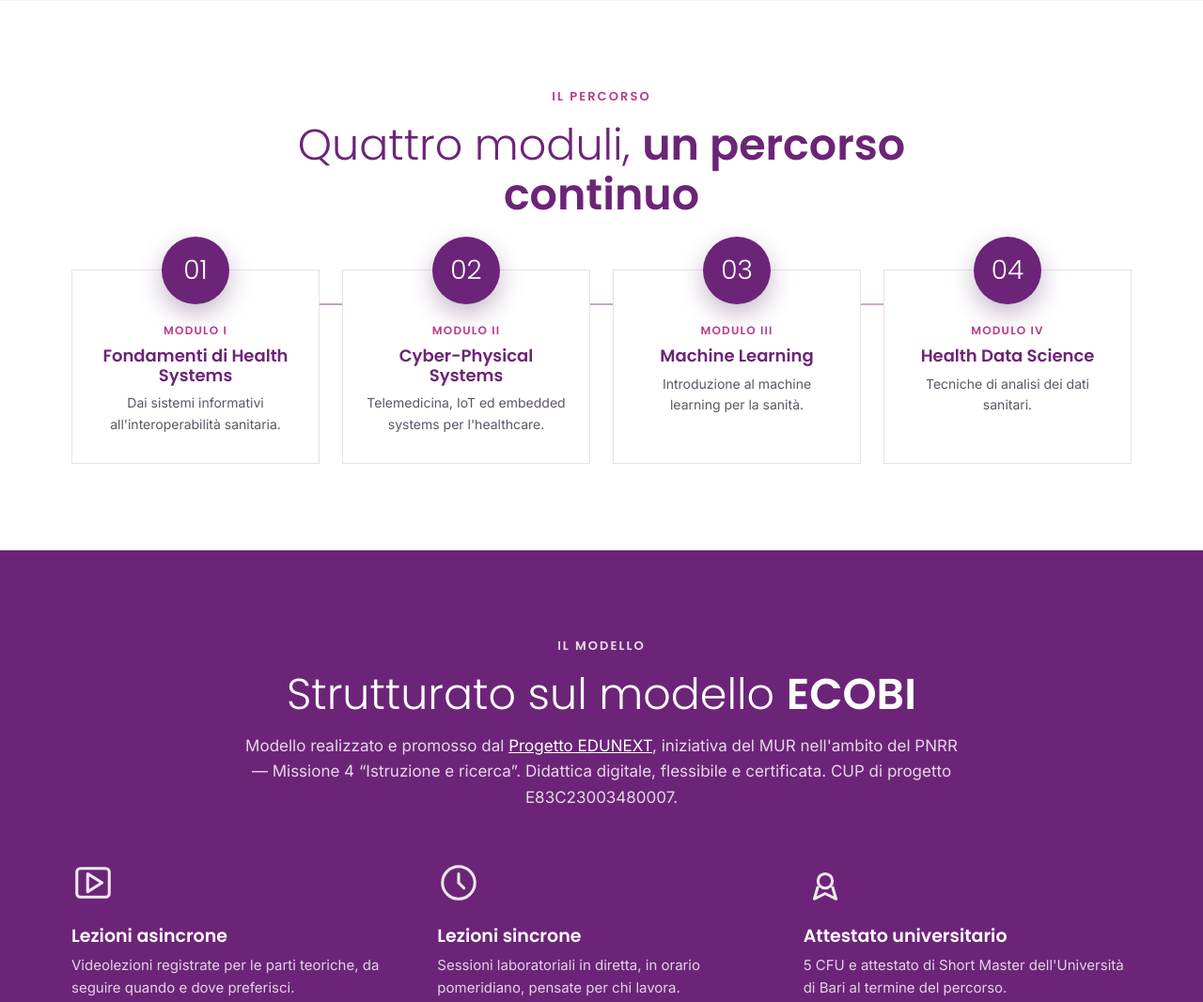
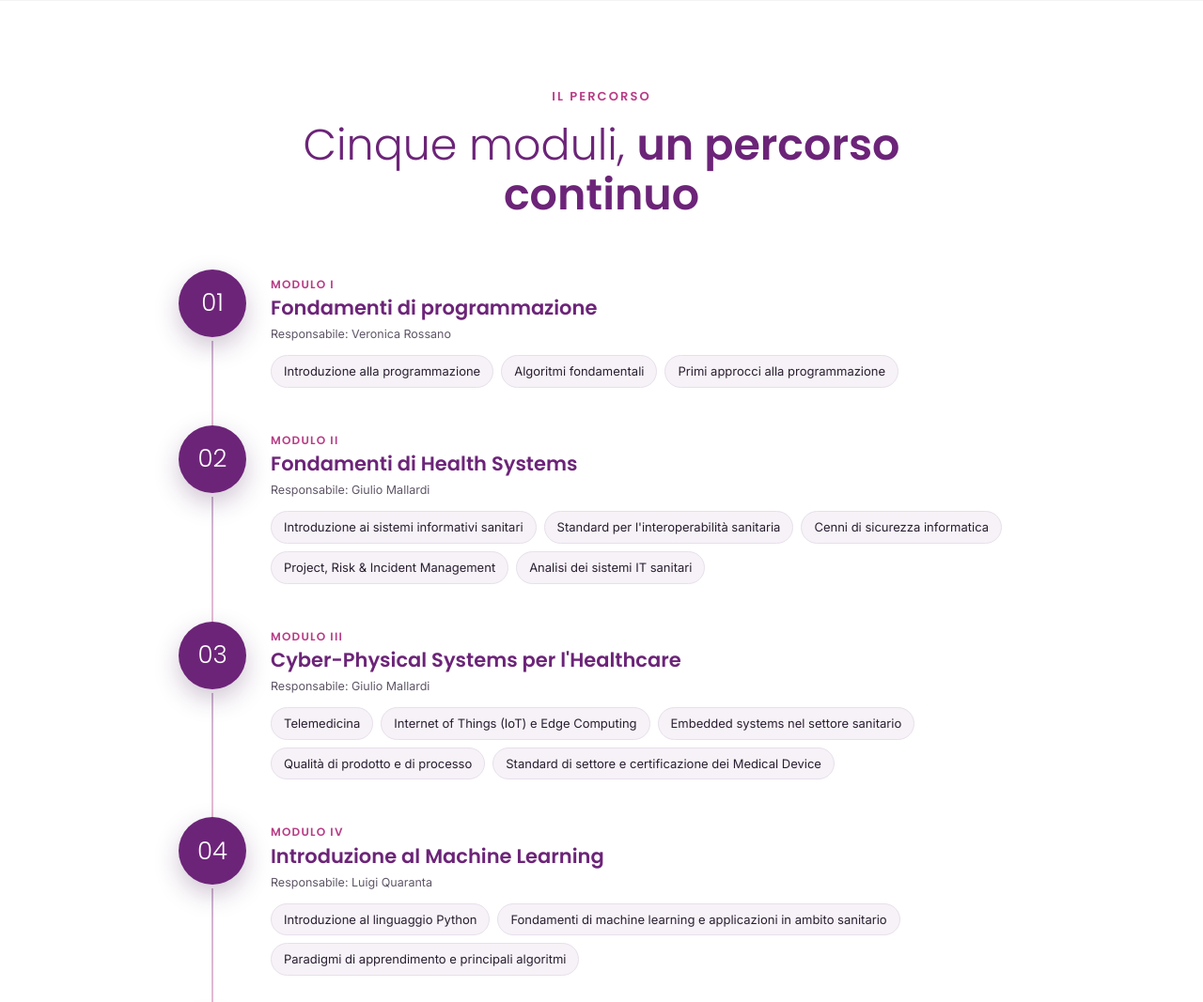
Before and after one commit to masterdigitalhealthuniba/masterdigitalhealthuniba.github.io, a plain HTML site: page index.html in a window 1280 px wide. Shown: the part 1680-2747 px from the top of the page at 94% size. Drawn offline with Linux system fonts and the light colour scheme.

Commit message:
Update index.html

```diff
--- a/index.html
+++ b/index.html
@@ -112,15 +112,17 @@ section{padding:92px 0}
 .occ .card .ic{width:54px;height:54px;border-radius:50%;background:var(--paper);color:var(--viola);display:flex;align-items:center;justify-content:center;margin-bottom:20px}
 .occ .card h3{font-size:21px;color:var(--viola);margin-bottom:10px}
 .occ .card p{color:var(--muted);font-size:15px;flex:1;margin:0}
-.mods{display:grid;grid-template-columns:repeat(4,1fr);gap:24px;position:relative}
-.mods::before{content:"";position:absolute;left:9%;right:9%;top:36px;height:2px;background:linear-gradient(90deg,var(--viola),var(--magenta));opacity:.45}
-.mod{position:relative;text-align:center;background:#fff;border:1px solid var(--line);padding:0 24px 30px}
-.mod .num{width:72px;height:72px;margin:-36px auto 18px;border-radius:50%;background:var(--viola);color:#fff;font-family:var(--display);font-weight:300;font-size:28px;display:flex;align-items:center;justify-content:center;box-shadow:0 10px 26px rgba(67,22,79,.3)}
-.mod .lab{font-family:var(--display);font-weight:600;font-size:12px;letter-spacing:.1em;text-transform:uppercase;color:var(--magenta);margin-bottom:8px}
-.mod h3{font-size:18px;color:var(--viola);margin-bottom:8px}
-.mod p{font-size:14px;color:var(--muted);margin:0}
-@media(max-width:900px){.mods{grid-template-columns:repeat(2,1fr)}.mods::before{display:none}}
-@media(max-width:520px){.mods{grid-template-columns:1fr}}
+.steps{max-width:900px;margin:54px auto 0;position:relative}
+.step{display:grid;grid-template-columns:72px 1fr;gap:26px;padding-bottom:40px;position:relative}
+.step:not(:last-child)::before{content:"";position:absolute;left:35px;top:76px;bottom:-4px;width:2px;background:linear-gradient(var(--viola),var(--magenta));opacity:.35}
+.step .num{width:72px;height:72px;border-radius:50%;background:var(--viola);color:#fff;font-family:var(--display);font-weight:300;font-size:26px;display:flex;align-items:center;justify-content:center;box-shadow:0 10px 26px rgba(67,22,79,.25);z-index:1}
+.step .body{padding-top:6px}
+.step .lab{font-family:var(--display);font-weight:600;font-size:12px;letter-spacing:.1em;text-transform:uppercase;color:var(--magenta);margin-bottom:4px}
+.step h3{font-size:21px;color:var(--viola);margin-bottom:6px}
+.step .doc{font-size:12.5px;color:var(--muted);margin:0 0 12px}
+.step .topics{display:flex;flex-wrap:wrap;gap:8px}
+.step .topics span{background:var(--paper);border:1px solid var(--line);color:var(--ink);font-size:13px;padding:6px 13px;border-radius:20px}
+@media(max-width:520px){.step{grid-template-columns:52px 1fr;gap:16px}.step .num{width:52px;height:52px;font-size:20px}.step:not(:last-child)::before{left:25px;top:56px}}
 .model{background:var(--viola);color:#fff}
 .model .head h2{color:#fff}.model .head .kick{color:#fff;opacity:.85}
 .model .grid{display:grid;grid-template-columns:repeat(3,1fr);gap:40px}
@@ -200,7 +202,7 @@ footer .cup{font-size:12px;opacity:.6}
 </section>
 
 <div class="stats"><div class="wrap">
-  <div class="s"><div class="n">4</div><div class="l">Moduli</div></div>
+  <div class="s"><div class="n">5</div><div class="l">Moduli</div></div>
   <div class="s"><div class="n">136</div><div class="l">Ore</div></div>
   <div class="s"><div class="n">5</div><div class="l">CFU</div></div>
   <div class="s"><div class="n">20–100</div><div class="l">Posti</div></div>
@@ -236,12 +238,13 @@ footer .cup{font-size:12px;opacity:.6}
 
 <section id="percorso">
   <div class="wrap">
-    <div class="head"><span class="kick">Il percorso</span><h2>Quattro moduli, <b>un percorso continuo</b></h2></div>
-    <div class="mods">
-      <div class="mod"><div class="num">01</div><div class="lab">Modulo I</div><h3>Fondamenti di Health Systems</h3><p>Dai sistemi informativi all'interoperabilità sanitaria.</p></div>
-      <div class="mod"><div class="num">02</div><div class="lab">Modulo II</div><h3>Cyber-Physical Systems</h3><p>Telemedicina, IoT ed embedded systems per l'healthcare.</p></div>
-      <div class="mod"><div class="num">03</div><div class="lab">Modulo III</div><h3>Machine Learning</h3><p>Introduzione al machine learning per la sanità.</p></div>
-      <div class="mod"><div class="num">04</div><div class="lab">Modulo IV</div><h3>Health Data Science</h3><p>Tecniche di analisi dei dati sanitari.</p></div>
+    <div class="head"><span class="kick">Il percorso</span><h2>Cinque moduli, <b>un percorso continuo</b></h2></div>
+    <div class="steps">
+      <div class="step"><div class="num">01</div><div class="body"><div class="lab">Modulo I</div><h3>Fondamenti di programmazione</h3><p class="doc">Responsabile: Veronica Rossano</p><div class="topics"><span>Introduzione alla programmazione</span><span>Algoritmi fondamentali</span><span>Primi approcci alla programmazione</span></div></div></div>
+      <div class="step"><div class="num">02</div><div class="body"><div class="lab">Modulo II</div><h3>Fondamenti di Health Systems</h3><p class="doc">Responsabile: Giulio Mallardi</p><div class="topics"><span>Introduzione ai sistemi informativi sanitari</span><span>Standard per l'interoperabilità sanitaria</span><span>Cenni di sicurezza informatica</span><span>Project, Risk &amp; Incident Management</span><span>Analisi dei sistemi IT sanitari</span></div></div></div>
+      <div class="step"><div class="num">03</div><div class="body"><div class="lab">Modulo III</div><h3>Cyber-Physical Systems per l'Healthcare</h3><p class="doc">Responsabile: Giulio Mallardi</p><div class="topics"><span>Telemedicina</span><span>Internet of Things (IoT) e Edge Computing</span><span>Embedded systems nel settore sanitario</span><span>Qualità di prodotto e di processo</span><span>Standard di settore e certificazione dei Medical Device</span></div></div></div>
+      <div class="step"><div class="num">04</div><div class="body"><div class="lab">Modulo IV</div><h3>Introduzione al Machine Learning</h3><p class="doc">Responsabile: Luigi Quaranta</p><div class="topics"><span>Introduzione al linguaggio Python</span><span>Fondamenti di machine learning e applicazioni in ambito sanitario</span><span>Paradigmi di apprendimento e principali algoritmi</span></div></div></div>
+      <div class="step"><div class="num">05</div><div class="body"><div class="lab">Modulo V</div><h3>Fondamenti di Health Data Science</h3><p class="doc">Responsabile: Luigi Quaranta</p><div class="topics"><span>Elaborazione di dati tabulari con Pandas</span><span>Esplorazione e visualizzazione di dati sanitari</span><span>Preparazione dei dati per il machine learning</span><span>Costruzione di modelli con scikit-learn</span><span>Introduzione a ML engineering e MLOps</span></div></div></div>
     </div>
   </div>
 </section>
```
